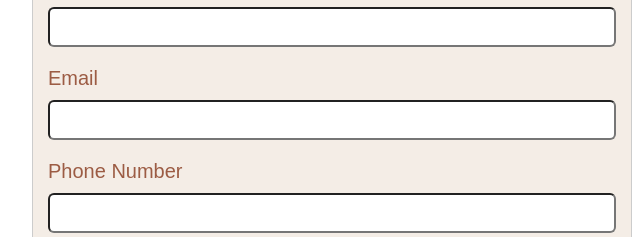
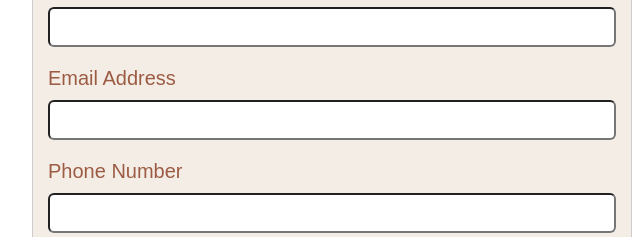
Before and after one commit to Validate-form/Validate-Form, a plain HTML site: page index.html in a window 1280 px wide. Shown: the part 159-396 px from the top of the page, 308-948 px from the left. Drawn offline with Linux system fonts and the light colour scheme.

Commit message:
Changed two lines

```diff
--- a/index.html
+++ b/index.html
@@ -3,17 +3,18 @@
 <head>
     <meta charset="UTF-8">
     <meta name="viewport" content="width=device-width, initial-scale=1.0">
-    <title>Validate form</title>
+    <title>Validation form</title>
     <link rel="stylesheet" href="Css/style.css">
 </head>
 <body>
+
     <form action="/action_page.php">
         <h1 style="text-align: center;">Registration Form</h1>
         <label>First Name</label>
         <input type="text" id="fullname" required style="width:100%;height: 40px;font-size: 16px;border-radius: 6px;">
         <div class="error" id="nameError"></div>
 
-        <label>Email</label>
+        <label>Email Address</label>
         <input type="email" id="email" required style="width:100%;height: 40px;font-size: 16px;border-radius: 6px;">
         <div class="error" id="emailError"></div>
 
```
